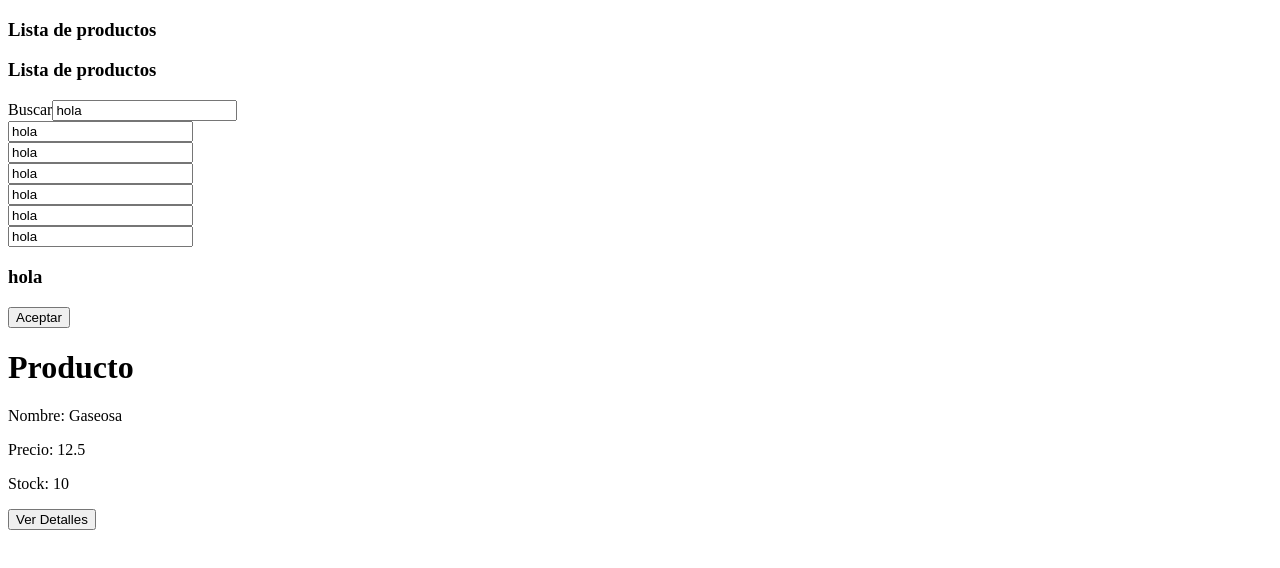
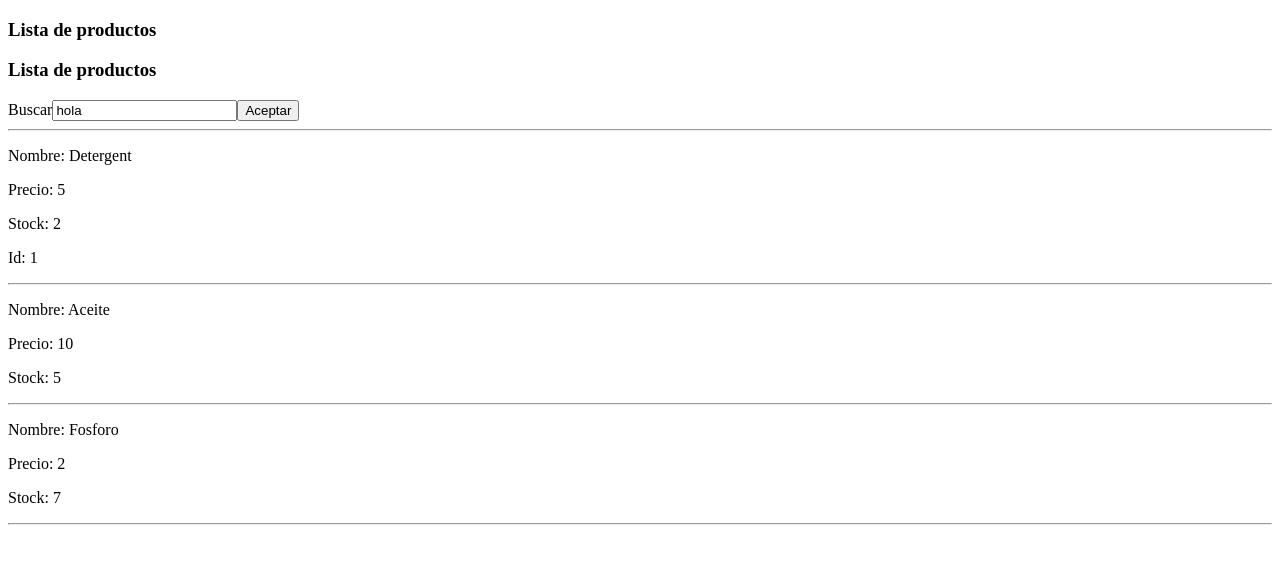
Before and after one commit to anghel7/cursoAngularInfsis, an Angular app: page / in a window 1280 px wide. Shown: the top 568 px of the page. Built offline with nearby package versions, Linux system fonts and the light colour scheme.

Commit message:
Directivas structurales

```diff
--- a/src/app/producto/producto-list/producto-list.component.html
+++ b/src/app/producto/producto-list/producto-list.component.html
@@ -1,13 +1,17 @@
 <h3>{{ titulo }}</h3>
 <h3 [innerHTML]="titulo"></h3>
-  <label>Buscar</label>
-  <input [(ngModel)]='campoBusqueda' name="buscar"><br>
-  <input [(ngModel)]='campoBusqueda' name="buscar1"><br>
-  <input [(ngModel)]='campoBusqueda' name="buscar2"><br>
-  <input [(ngModel)]='campoBusqueda' name="buscar3"><br>
-  <input [(ngModel)]='campoBusqueda' name="buscar4"><br>
-  <input [(ngModel)]='campoBusqueda' name="buscar5"><br>
-  <input [(ngModel)]='campoBusqueda' name="buscar6"><br>
-  <h3>{{ campoBusqueda }}</h3>
-  <button (click)="buscar()">Aceptar</button>
+<label>Buscar</label>
+<input [(ngModel)]='campoBusqueda' name="buscar">
+<button (click)="buscar()">Aceptar</button>
+<hr>
+<div *ngFor="let prod of listaProductos">
+  <p>Nombre: {{ prod.nombre }}</p>
+  <p>Precio: {{ prod.precio }}</p>
+  <p>Stock: {{ prod.stock }}</p>
+  <p *ngIf="prod.id">Id: {{ prod.id }}</p>
+  <hr>
+</div>
+
+<!--
 <app-producto-item></app-producto-item>
+-->
--- a/src/app/producto/producto-list/producto-list.component.ts
+++ b/src/app/producto/producto-list/producto-list.component.ts
@@ -1,4 +1,5 @@
 import { Component, OnInit } from '@angular/core';
+import { Producto } from '../models/producto.interface';
 
 @Component({
   selector: 'app-producto-list',
@@ -7,18 +8,45 @@ import { Component, OnInit } from '@angular/core';
 })
 export class ProductoListComponent implements OnInit {
 
-  titulo:string;
-  campoBusqueda:string="hola";
+  titulo: string;
+  campoBusqueda: string = "hola";
+
+  listaProductos: Producto[];
 
   constructor() {
+    this.listaProductos = [];
     this.titulo = "Lista de productos"
   }
 
   ngOnInit() {
+    this.listaProductos = [
+      {
+        nombre: "Detergent",
+        precio: 5,
+        stock: 2,
+        cantidad: 10,
+        marca: "Patido",
+        id: 1
+      },
+      {
+        nombre: "Aceite",
+        precio: 10,
+        stock: 5,
+        cantidad: 40,
+        marca: ""
+      },
+      {
+        nombre: "Fosforo",
+        precio: 2,
+        stock: 7,
+        cantidad: 15,
+        marca: "Acme"
+      }
+    ];
   }
 
-  buscar():void{
-    this.campoBusqueda="nuevo busqueda";
+  buscar(): void {
+    this.campoBusqueda = "nuevo busqueda";
   }
 
 }
```
